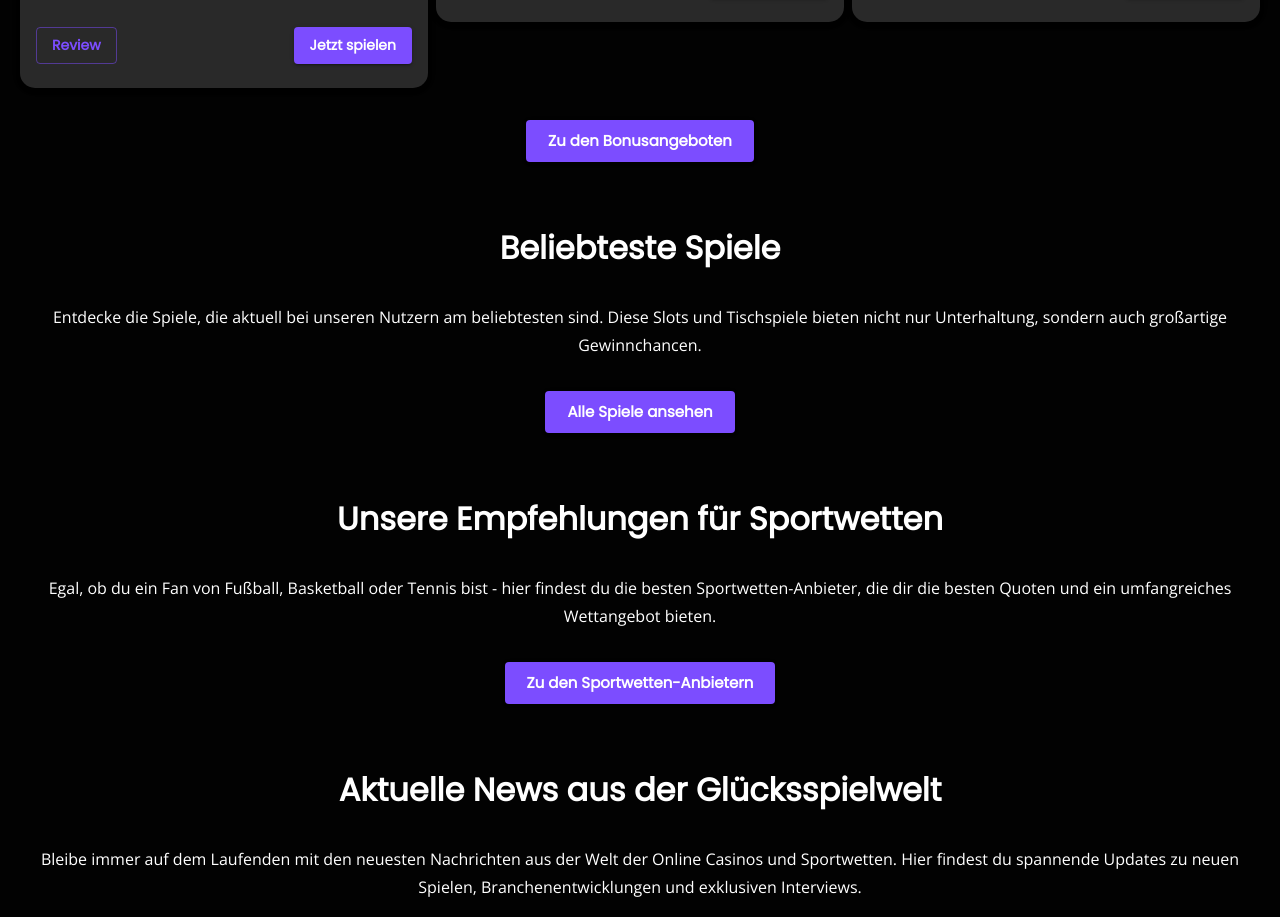
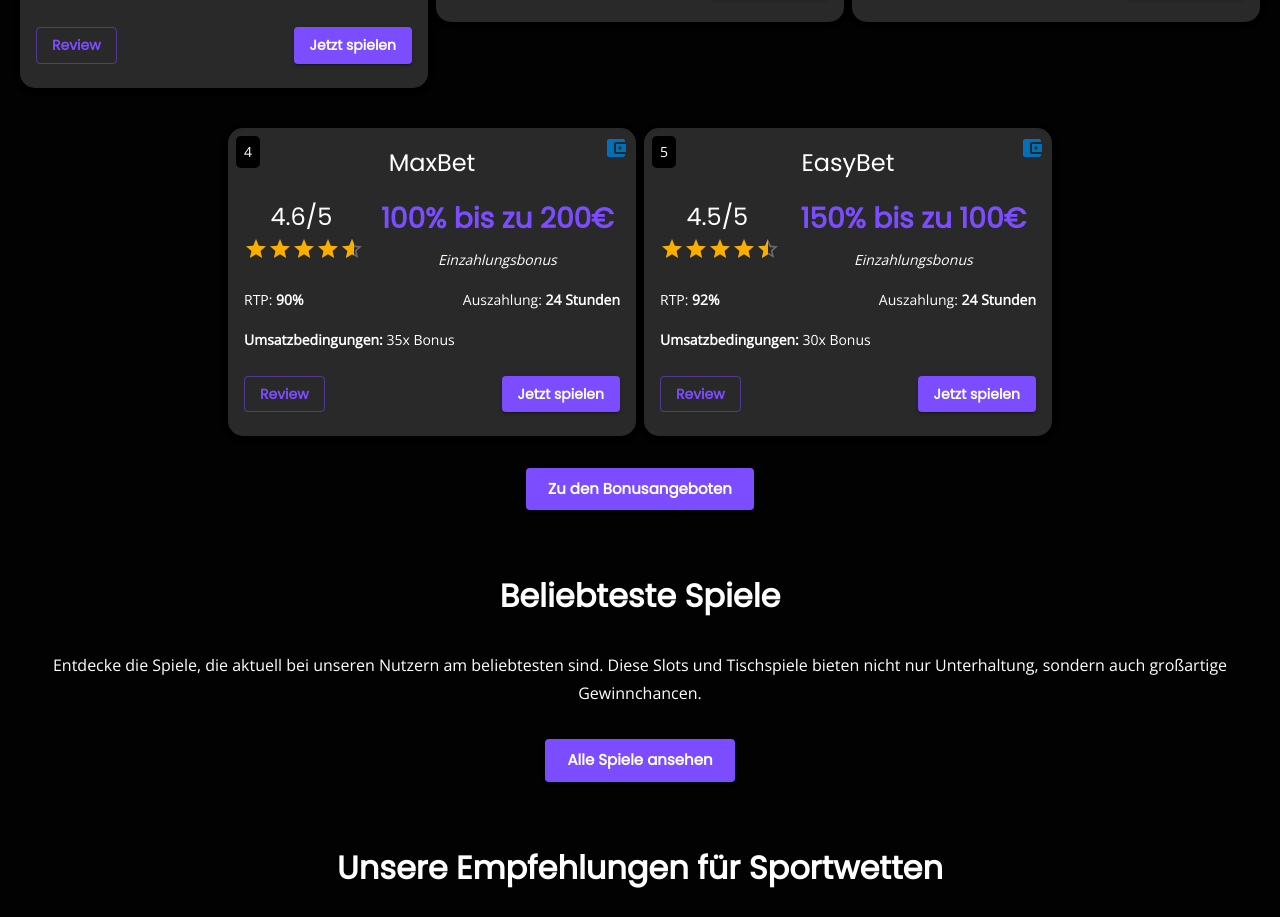
Before and after one commit to NicoLoyLife/einfachnurzocken, a React (Create React App) app: page / in a window 1280 px wide. Shown: the part 1688-2605 px from the top of the page. Built offline with nearby package versions, Linux system fonts and the light colour scheme.

Commit message:
5 statt 3 BonusOffers in der Übersicht

```diff
--- a/src/components/LatestBonusangebote.js
+++ b/src/components/LatestBonusangebote.js
@@ -9,7 +9,7 @@
   const sortedOffers = bonusangebote.sort((a, b) => b.rating - a.rating);
 
   // Filtern der Bonusangebote mit den höchsten Ratings
-  const topOffers = sortedOffers.slice(0, 3);
+  const topOffers = sortedOffers.slice(0, 5);
 
   // Anreichern der Bonusangebote mit Casino-Informationen
   const enrichedOffers = topOffers.map(offer => {
```
